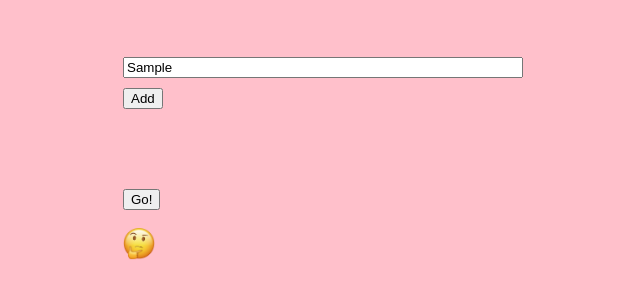
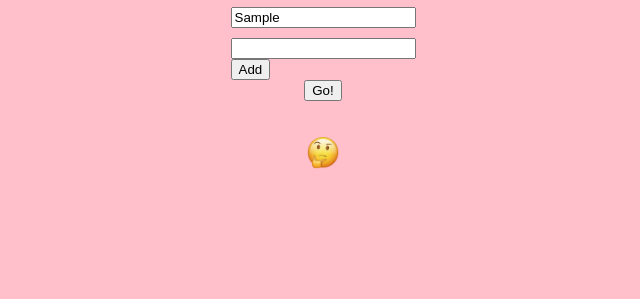
Before and after one commit to emelinaf/help-me-choose, a plain HTML site: page index.html in a window 1280 px wide. Both pictures are taken after typing "Sample" into the empty fields and a click on the button "Add". Shown: the part 227-526 px from the top of the page, without its empty margins (317-957 px from the left). Drawn offline with nearby package versions, Linux system fonts and the light colour scheme.

Commit message:
javascript

```diff
--- a/index.html
+++ b/index.html
@@ -1,23 +1,32 @@
- <!doctype html>
+<!doctype html>
 <html lang=en>
   <head>
     <meta charset=utf-8>
     <title>Help me choose</title>
+    <link href="./main.css" rel="stylesheet" type="text/css">
   </head>
   <body>
     <h1>Help me choose between..</h1>
-    <link href="./main.css" rel="stylesheet" type="text/css">
-    <div>
-      <div class="inputsection">
-        <div class="inputs">
+    <div class="inputSection">
+      <div class="inputs">
         <input placeholder="Something"></input>
       </div>
-      <button class="addoption">Add</button>
+      <button class="addOption">Add</button>
     </div>
+    <div class="resultSection"></div>
     <button>Go!</button>
-  </br>
-</br>
-    <img src="Smiley.png" alt="Smiley face" height="32" width="32">
-</br>
+</br></br>
+  <img src="Smiley.png" alt="Smiley face" height="32" width="32">
+
+    <script src="https://code.jquery.com/jquery-3.2.1.min.js"></script>
+    <script>
+      $(function() {
+        $('.resultSection').hide()
+        var add_option = function() {
+          $('.inputs').append('<input></input>')
+        }
+        $('.addOption').click(add_option)
+      })
+    </script>
   </body>
 </html>
```
